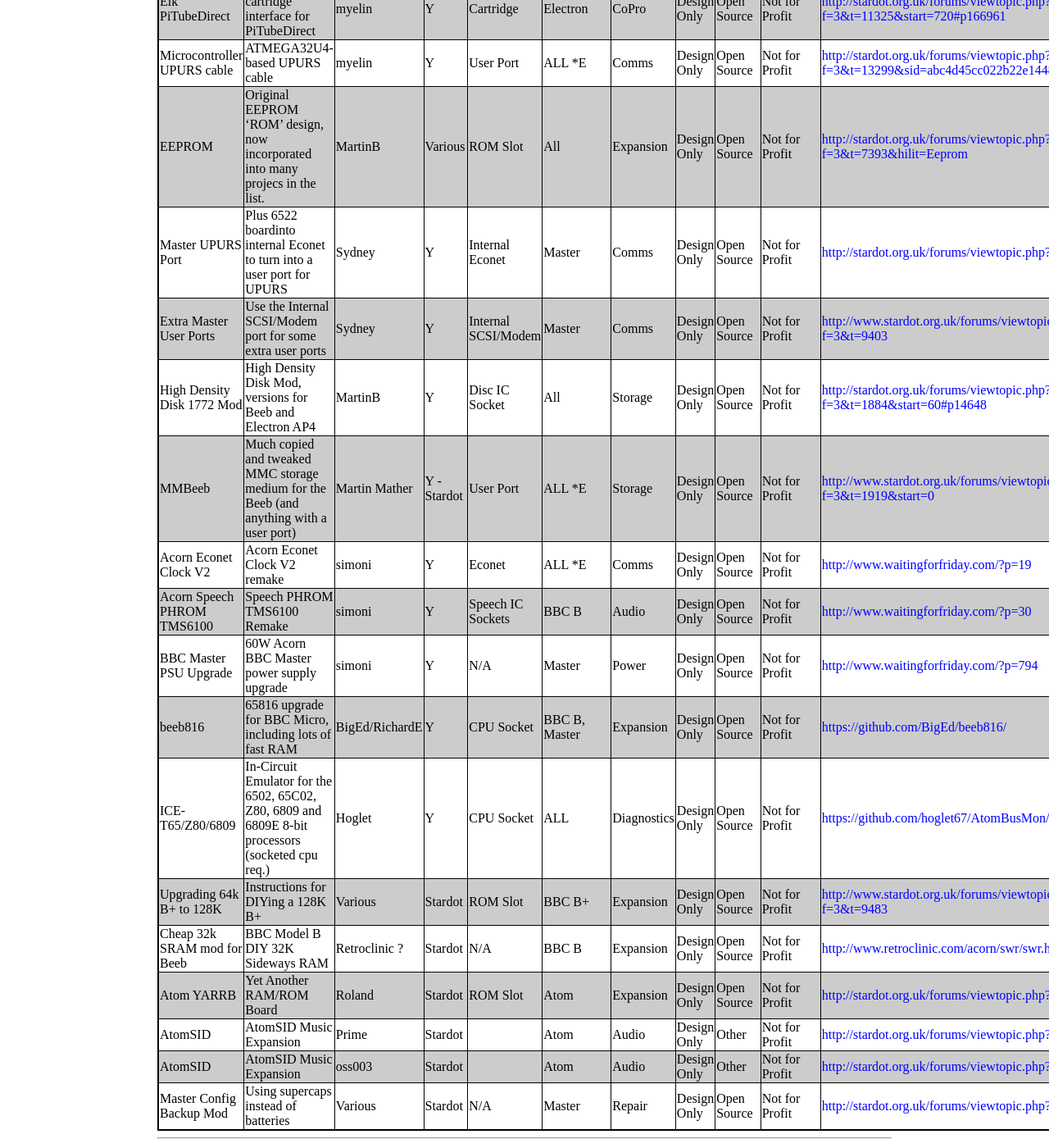
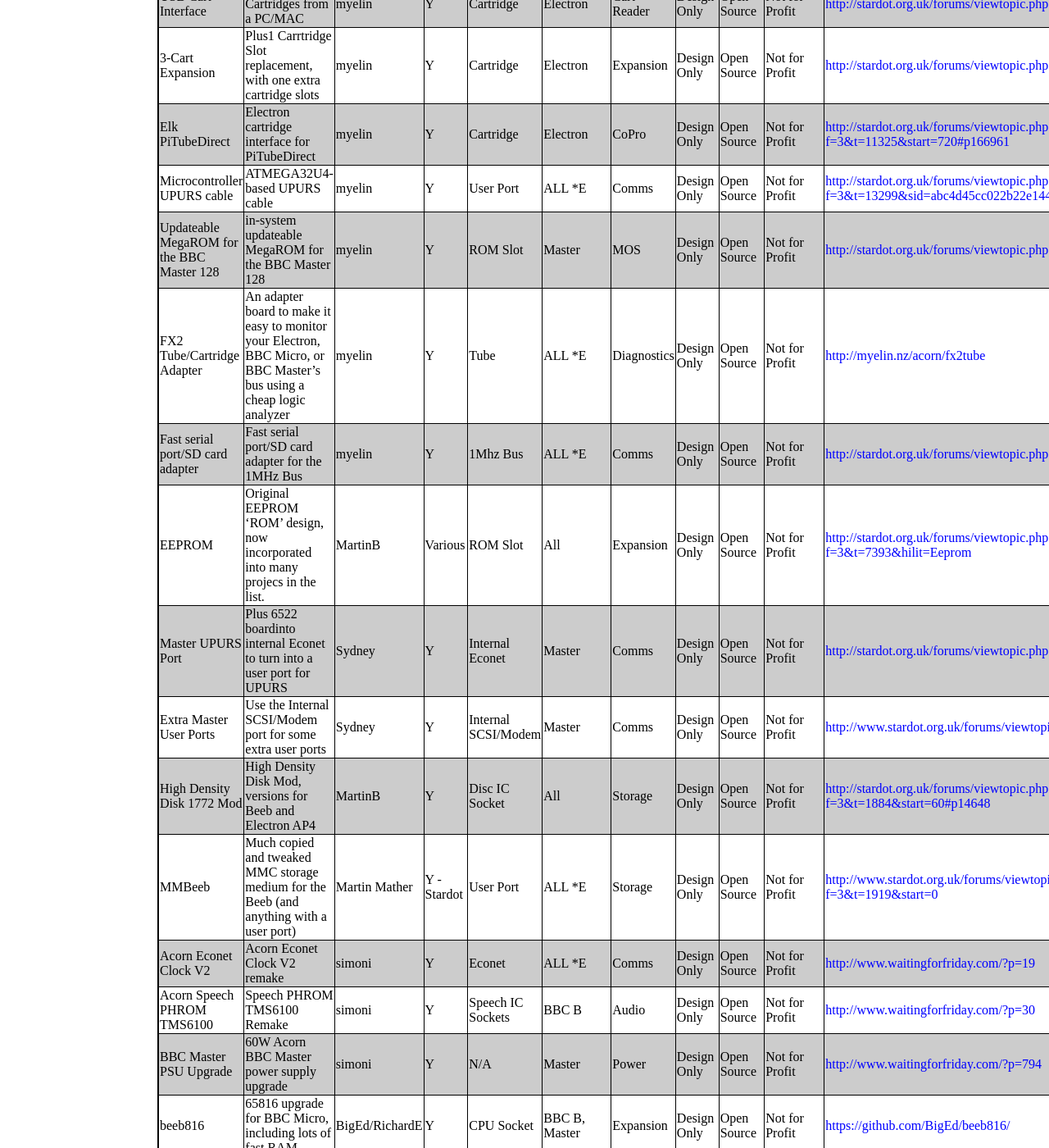
Before and after one commit to elminster/elminster.github.io, a Jekyll site: the page built from hardware.md, in a window 1280 px wide and 1400 px high, scrolled down 5938 px. Shown: the whole window at 82% size. Built offline with Jekyll 4.4.1, drawn with Linux system fonts in a browser that asks for light colours; some of the changed text lies outside the part shown.

Commit message:
Updated:  - BeebSID 2.3 to 2.v
Added:
 - Myelin's in-system updateable MegaROM for the BBC Master 128
 - Myelin's FX2 Tube/Cartridge Adapter - Development and Support
 - Myelin's fast serial port/SD card adapter for the 1MHz Bus
 - MGC Mk. II
 - Beeb ‘Blitrerator’
 - Level shifter : 5v DIP to 3v3 DE0-nano
 - 6502 Code Profiling

```diff
--- a/hardware.md
+++ b/hardware.md
@@ -58,7 +58,7 @@
 | 8MB RAM Disc | High Speed RAM disc | Sprow | Y | 1Mhz Bus | BBC B, Master | Storage | Prebuild | Propriety | Commercial | <http://www.sprow.co.uk/bbc/ramdisc.htm> |
 | Y2k ROM | Fixes Year 2000 problem on Master | Sprow | Y | ROM Slot | Master | ROM | Prebuild | Propriety | Commercial | <http://www.sprow.co.uk/bbc/doomsday.htm> |
 | ROM Cartridge | Spare ROM/RAM cartridges | Sprow | Y | Cartridge | Electron, Master | Cartridge | Prebuild | Propriety | Commercial | <http://www.sprow.co.uk/bbc/cartridges.htm> |
-| BeebSID | Expansion with C64 SID Music Chip | MartinB/TomW | S: Prime | 1Mhz Bus | ALL *E | Audio | Kit | Open Source | Not for Profit | <http://stardot.org.uk/forums/viewtopic.php?f=3&t=2530&hilit=Beebsid> |
+| BeebSID  | Expansion with C64 SID Music Chip | MartinB/TomW/Prime | Y | 1Mhz Bus | ALL *E | Audio | Kit | Open Source | Not for Profit | <http://stardot.org.uk/forums/viewtopic.php?f=3&t=14803> |
 | Master Ram Board | Remake of Slogger MRB | Prime | ? | CPU Socket | Electron | ShadowRAM | Prebuild | Open Source | Not for Profit | <http://stardot.org.uk/forums/viewtopic.php?f=3&t=6729> |
 | Electron Plus 3 RAM/ROM  | Plus 3 RAM/ROM board | Prime | ? | Internal Plus3 | Electron | Expansion | Kit | Open Source | Not for Profit | <http://stardot.org.uk/forums/viewtopic.php?f=3&t=8706> |
 | Electron User/UPURS Ports | Twin User and One UPURS Port | MartinB | Sixxdog_uk | Cartridge | Electron | Expansion |  | Open Source | Not for Profit | <http://stardot.org.uk/forums/viewtopic.php?f=8&t=12817&hilit=Electron+user+port> |
@@ -78,8 +78,10 @@
 | ABR | Advance Battery Backed Ram Cartridge | Dave Hitchins | Y | Cartridge | Electron, Master | Expansion | Custom | Open Source | Not for Profit | <http://stardot.org.uk/forums/viewtopic.php?f=3&t=5672> |
 | AP6 | Remake of PRES AP6. Internal ROM expansion for Plus1 | Dave Hitchins | Y | Internal Plus1 | Electron | Expansion | Custom | Open Source | Not for Profit | <http://stardot.org.uk/forums/viewtopic.php?f=3&t=6280> |
 | MGC | Mega Games Cartridge. Programmable 200+ Game slots with interative menu | Dave Hitchins | Y | Cartridge | Electron | Expansion | Prebuild | Open Source | Not for Profit | <http://stardot.org.uk/forums/viewtopic.php?f=1&t=8246> |
+| MGC Mk II |  Mk. II | Dave Hitchins | In Development | Cartridge | Electron | Expansion | Prebuild | Open Source | Not for Profit | <http://stardot.org.uk/forums/viewtopic.php?f=3&t=14517> |
 | AP5 | Remake of PRES AP5. User, Tube and 1Mhz Port Cart | Dave Hitchins | Y | Cartridge | Electron | Expansion | Custom | Open Source | Not for Profit | <http://stardot.org.uk/forums/viewtopic.php?f=3&t=8602> |
 | Match box copro | CoPro reproduced on a matchbox  | Hoglet/Flynnjs/BigEd | Y - flynnjs | Tube | ALL *E | CoPro | Kit | Open Source | Not for Profit | <http://stardot.org.uk/forums/viewtopic.php?f=8&t=8932> |
+| Level shifter : 5v DIP to 3v3 DE0-nano | Used to allow other Spartan FPGAs to be used with ICE-T  | Flynnjs | Y | CPU Socket | ALL *E | Diagnostics | Prebuild | Other | Not for Profit | <http://www.xeropage.co.uk/shop/index.php?id_product=16&controller=product> |
 | BeebOPL | Yamaha circa 1980 Midi Chip Expansion | lazarusr | N | 1Mhz Bus | ALL *E | Audio | Kit | Open Source | Not for Profit | <http://stardot.org.uk/forums/viewtopic.php?t=11434> |
 | Acorn Master Switcher | MOS ROM Switcher for BBC Master | ctorwy31 | Y | ROM Slot | Master | MOS | Prebuild | Other | Commercial | <http://www.ebay.co.uk/usr/ctorwy31> |
 | Turbo MMC | MMC Storage for Acorns | ctorwy31 | Y | User Port | ALL *E | Storage | Prebuild | Other | Commercial | <http://www.ebay.co.uk/usr/ctorwy31> |
@@ -105,6 +107,7 @@
 | Atom GODIL Video Adapter |  | Hoglet |  |  | Atom | Video |  |  |  | <http://stardot.org.uk/forums/viewtopic.php?f=44&t=7320> |
 | Atom Tube Interface | Tube interface for CoPro on ATOM | Hoglet |  |  | Atom | Tube |  |  |  | <http://stardot.org.uk/forums/viewtopic.php?f=44&t=10090> |
 | Atom FPGA |  | Hoglet (AlanD) |  | Tube | Atom | CoPro |  |  |  | <http://stardot.org.uk/forums/viewtopic.php?f=44&t=6313> |
+| Beeb Blitterator | Blitter for the Beeb | dominicbeesley | In Development | CPU Socket | BBC B, Master | Expansion | Part Build |  | Not for Profit | <http://stardot.org.uk/forums/viewtopic.php?p=187133#p187133> |
 | Beeb SD Card | Beeb SD card interfaces | SirMorris | Y | User Port | ALL *E | Storage | Prebuild | Open Source | Not for Profit | <http://stardot.org.uk/forums/viewtopic.php?f=8&t=12689> |
 
 
@@ -132,6 +135,9 @@
 | 3-Cart Expansion | Plus1 Carrtridge Slot replacement, with one extra cartridge slots | myelin | Y | Cartridge | Electron | Expansion | Design Only | Open Source | Not for Profit | <http://stardot.org.uk/forums/viewtopic.php?f=3&t=13089> |
 | Elk PiTubeDirect | Electron cartridge interface for PiTubeDirect | myelin | Y | Cartridge | Electron | CoPro | Design Only | Open Source | Not for Profit | <http://stardot.org.uk/forums/viewtopic.php?f=3&t=11325&start=720#p166961> |
 | Microcontroller UPURS cable | ATMEGA32U4-based UPURS cable | myelin | Y | User Port | ALL *E | Comms | Design Only | Open Source | Not for Profit | <http://stardot.org.uk/forums/viewtopic.php?f=3&t=13299&sid=abc4d45cc022b22e1448e6e08a48da91> |
+| Updateable MegaROM for the BBC Master 128 | in-system updateable MegaROM for the BBC Master 128 | myelin | Y | ROM Slot | Master | MOS | Design Only | Open Source | Not for Profit | <http://stardot.org.uk/forums/viewtopic.php?f=3&t=14032> |
+| FX2 Tube/Cartridge Adapter | An adapter board to make it easy to monitor your Electron, BBC Micro, or BBC Master's bus using a cheap logic analyzer | myelin | Y | Tube | ALL *E | Diagnostics | Design Only | Open Source | Not for Profit | <http://myelin.nz/acorn/fx2tube> |
+| Fast serial port/SD card adapter | Fast serial port/SD card adapter for the 1MHz Bus | myelin | Y | 1Mhz Bus | ALL *E | Comms | Design Only | Open Source | Not for Profit | <http://stardot.org.uk/forums/viewtopic.php?f=3&t=14033> |
 | EEPROM  | Original EEPROM 'ROM' design, now incorporated into many projecs in the list. | MartinB | Various | ROM Slot | All | Expansion | Design Only | Open Source | Not for Profit | <http://stardot.org.uk/forums/viewtopic.php?f=3&t=7393&hilit=Eeprom> |
 | Master UPURS Port | Plus 6522 boardinto internal Econet to turn into a user port for UPURS | Sydney | Y | Internal Econet | Master | Comms | Design Only | Open Source | Not for Profit | <http://stardot.org.uk/forums/viewtopic.php?f=3&t=7149> |
 | Extra Master User Ports | Use the Internal SCSI/Modem port  for some extra user ports | Sydney | Y | Internal SCSI/Modem | Master | Comms | Design Only | Open Source | Not for Profit | <http://www.stardot.org.uk/forums/viewtopic.php?f=3&t=9403> |
@@ -142,6 +148,7 @@
 | BBC Master PSU Upgrade | 60W Acorn BBC Master power supply upgrade | simoni | Y | N/A | Master | Power | Design Only | Open Source | Not for Profit | <http://www.waitingforfriday.com/?p=794> |
 | beeb816 | 65816 upgrade for BBC Micro, including lots of fast RAM | BigEd/RichardE | Y | CPU Socket | BBC B, Master | Expansion | Design Only | Open Source | Not for Profit | <https://github.com/BigEd/beeb816/> |
 | ICE-T65/Z80/6809 | In-Circuit Emulator for the 6502, 65C02, Z80, 6809 and 6809E 8-bit processors (socketed cpu req.) | Hoglet | Y | CPU Socket | ALL | Diagnostics | Design Only | Open Source | Not for Profit | <https://github.com/hoglet67/AtomBusMon/wiki> |
+| 6502 Code Profiling | A holistic method of diagnostics using various projects and techniques. | Hoglet, BigEd, myelin and cmorley | Y | N/A | ALL | Diagnostics | Custom | Open Source | Not for Profit | <http://stardot.org.uk/forums/viewtopic.php?f=3&t=14885&p=199582&hilit=Dave+6502+profiler#p199582> |
 | Upgrading 64k B+ to 128K | Instructions for DIYing a 128K B+ | Various | Stardot | ROM Slot | BBC B+ | Expansion | Design Only | Open Source | Not for Profit | <http://www.stardot.org.uk/forums/viewtopic.php?f=3&t=9483> |
 | Cheap 32k SRAM mod for Beeb | BBC Model B DIY 32K Sideways RAM | Retroclinic ? | Stardot | N/A | BBC B | Expansion | Design Only | Open Source | Not for Profit | <http://www.retroclinic.com/acorn/swr/swr.htm> |
 | Atom YARRB | Yet Another RAM/ROM Board | Roland | Stardot | ROM Slot | Atom | Expansion | Design Only | Open Source | Not for Profit | <http://stardot.org.uk/forums/viewtopic.php?f=44&t=11373> |
```
